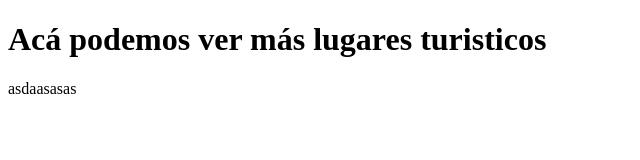
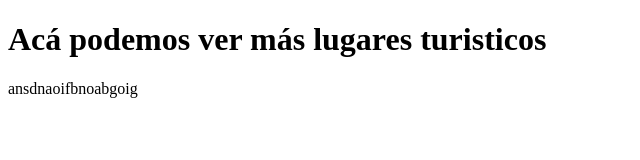
Before and after one commit to SfulMytam/Pagina---WankaTuri, a plain HTML site: page Otros.html in a window 1280 px wide. Shown: the full height of the page, 0-640 px from the left. Drawn offline with Linux system fonts and the light colour scheme.

Commit message:
cambios en otros.html

```diff
--- a/Otros.html
+++ b/Otros.html
@@ -8,6 +8,6 @@
 <body>
     <h1>Acá podemos ver más lugares turisticos
     </h1>
-    <p>asdaasasas</p>
+    <p>ansdnaoifbnoabgoig</p>
 </body>
 </html>
```
